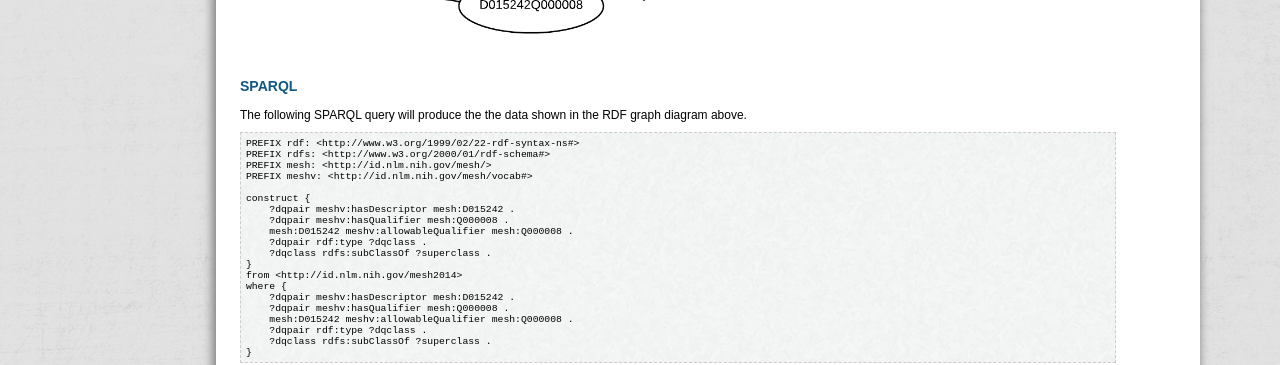
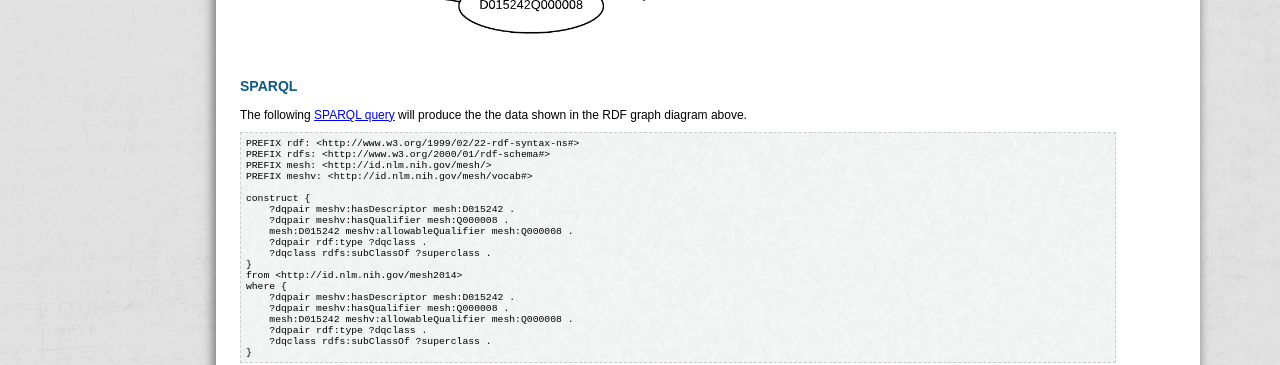
Before and after one commit to HHS/meshrdf, a Jekyll site: the page built from dqpairs.md, in a window 1280 px wide. Shown: the part 666-1031 px from the top of the page. Built offline with Jekyll 4.4.1, drawn with Linux system fonts in a browser that asks for light colours; nearby versions of some CDN libraries.

Commit message:
Update other pages to autogenerate sparql queries

````diff
--- a/dqpairs.md
+++ b/dqpairs.md
@@ -17,7 +17,9 @@ The following RDF graph diagram shows how descriptor-qualifier pairs are modeled
 ![Descriptor Qualifier Pair RDF Graph Diagram](images/DQPair.png){: class="rdf-graph"}
 
 ### SPARQL
-The following SPARQL query will produce the the data shown in the RDF graph diagram above.
+
+The following <span class='invoke-sparql'>SPARQL query</span>{:target="_blank"} will produce the the data
+shown in the RDF graph diagram above.
 
 
 ```sparql
````
Also changed, not shown: descriptor-literals.md (+1 -1 lines), descriptor-refs.md (+1 -2 lines), entry-combinations.md (+2 -3 lines).
